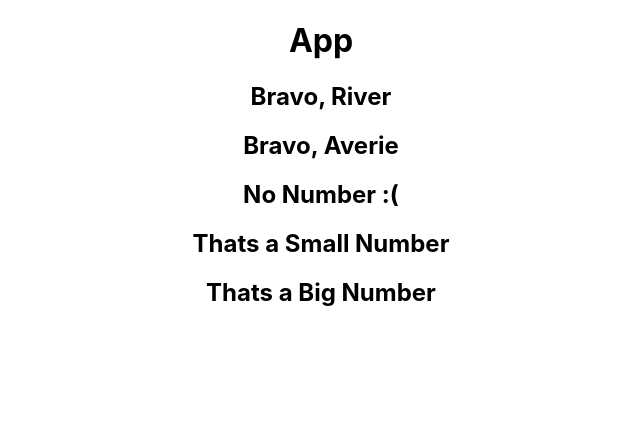
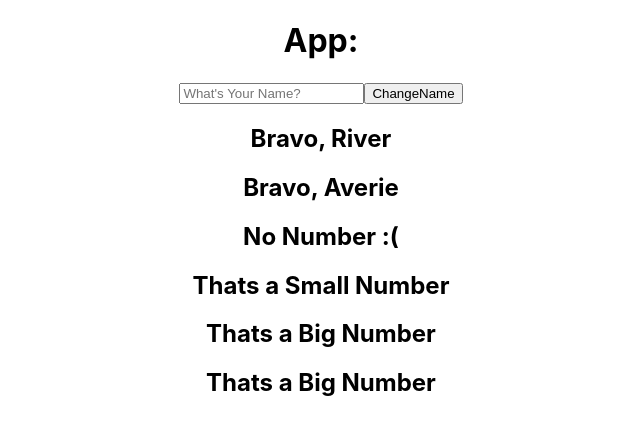
Before and after one commit to Riverbh/React-Basics, a React (Create React App) app: page / in a window 1280 px wide. Shown: the top 434 px of the page, without its empty margins (319-959 px from the left). Built offline with nearby package versions, Linux system fonts and the light colour scheme.

Commit message:
added on a two-way binding

```diff
--- a/src/App.js
+++ b/src/App.js
@@ -1,20 +1,36 @@
 import logo from './logo.svg';
 import './App.css';
+import { useState } from 'react';
 
 import Bravo from './Components/bravo';
 import Charlie from './Components/Charlie';
 
-let person = 'River'
+
 
 function App() {
+  const [userInput, setUserInput] = useState('')
+  const [name, setName] = useState('')
+
+  let person = 'River'
+
+  const handleChange = (event) => {
+    setUserInput(event.target.value)
+  }
+  const handleClick = () => {
+    setName(userInput)
+    setUserInput('')
+  }
   return (
     <div className="App">
-      <h1>App</h1>
+      <h1>App: {name}</h1>
+      <input placeholder="What's Your Name?" value={userInput} onChange={handleChange}/>
+      <button onClick={handleClick}>ChangeName</button>
       <Bravo personName={person}/>
       <Bravo personName="Averie"/>
       <Charlie />
       <Charlie num={25}/>
       <Charlie num={75}/>
+      <Charlie num="75" />
     </div>
   );
 }
```
